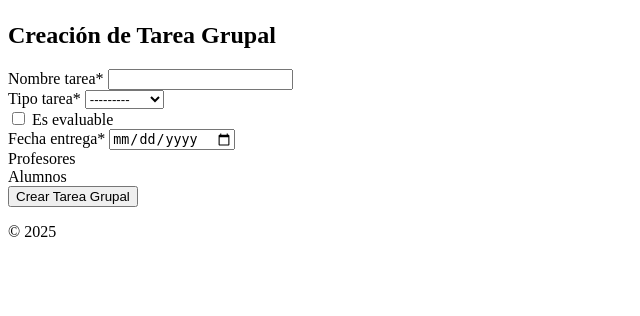
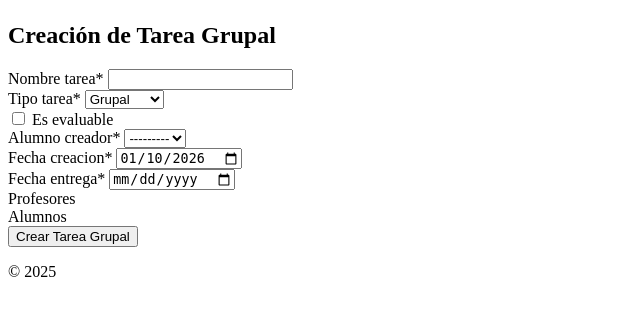
Before and after one commit to antonio23xd/Practica_UT04_Persistencia_Datos, a Django app: page /usuarios/crear_tarea_grupal in a window 1280 px wide. Shown: the part 58-374 px from the top of the page, without its empty margins (0-640 px from the left). Run offline with Django 3.2, Linux system fonts and the light colour scheme; data that the repository does not hold is empty; parts of the project's set-up code (start-up, migrations or seed data) failed here and were passed over; some libraries are stand-ins or nearby versions.

Commit message:
Nuevos campos en el modelo de tarea. Nuevas validaciones en formulario tareas.  Actualizado las vistas, template y form para incluir los campos nuevos: Fecha_creacion y usuario creador.

```diff
--- a/usuarios/forms.py
+++ b/usuarios/forms.py
@@ -54,31 +54,37 @@ class UsuarioForm(forms.ModelForm):
 class TareaIndividualForm(forms.ModelForm):
     class Meta:
         model = Tarea_Individual
-        fields = ('nombre_tarea', 'tipo_tarea', 'es_evaluable', 'fecha_entrega', 'alumno', 'profesores')
+        fields = ('nombre_tarea', 'tipo_tarea', 'es_evaluable', 'alumno_creador', 'fecha_creacion', 'fecha_entrega', 'alumno', 'profesores')
         widgets = {
             'nombre_tarea': forms.TextInput(attrs={'class': 'form-control'}),
             'tipo_tarea': forms.Select(attrs={'class': 'form-control'}),
             'es_evaluable': forms.CheckboxInput(attrs={'class': 'form-check-input'}),
+            'fecha_creacion': forms.DateInput(attrs={'type': 'date'}),
+            'alumno_creador': forms.Select(attrs={'class': 'form-control'}),
             'fecha_entrega': forms.DateInput(attrs={'type': 'date'}),
             'alumno': forms.Select(attrs={'class': 'form-control'}),
             'profesores': forms.CheckboxSelectMultiple(attrs={'class': 'form-control'}),
         }
     def clean(self):
         cleaned_data = super().clean()
-        print(cleaned_data.get('es_evaluable'))
-        print(cleaned_data.get('profesores'))
         #Validación nombre_tarea
         if not cleaned_data.get('nombre_tarea'):
             self.add_error('nombre_tarea', 'El nombre de la tarea no puede estar vacío.')
         #Validación tipo_tarea
         if not cleaned_data.get('tipo_tarea'):
             self.add_error('tipo_tarea', 'El tipo de tarea no puede estar vacío.')
+        else:
+            if cleaned_data.get('tipo_tarea').upper() != 'INDIVIDUAL':
+                self.add_error('tipo_tarea', 'El tipo de tarea debe ser INDIVIDUAL para este formulario.')
         #Validación profesores si es_evaluable es True
         if cleaned_data.get('es_evaluable') and not cleaned_data.get('profesores'):
             self.add_error('profesores', 'Debe seleccionar al menos un profesor para una tarea evaluable.')
         #Validación fecha_entrega
         if not cleaned_data.get('fecha_entrega'):
             self.add_error('fecha_entrega', 'La fecha de entrega no puede estar vacía.')
+        else:
+            if cleaned_data.get('fecha_entrega') <= cleaned_data.get('fecha_creacion'):
+                self.add_error('fecha_entrega', 'La fecha de entrega debe ser posterior a la fecha de creación.')
         #Validación alumno
         if not cleaned_data.get('alumno'):
             self.add_error('alumno', 'El alumno no puede estar vacío.')
@@ -92,13 +98,17 @@ class TareaIndividualForm(forms.ModelForm):
 
 #Tarea Grupal Form
 class TareaGrupalForm(forms.ModelForm):
+    #Compruebo si el tipo de tarea es grupal
+    #Por defecto es grupal, pero el usuario podría cambiarlo
     class Meta:
         model = Tarea_Grupal
-        fields = ('nombre_tarea', 'tipo_tarea', 'es_evaluable', 'fecha_entrega', 'alumnos', 'profesores')
+        fields = ('nombre_tarea', 'tipo_tarea', 'es_evaluable','alumno_creador','fecha_creacion','fecha_entrega', 'alumnos', 'profesores')
         widgets = {
             'nombre_tarea': forms.TextInput(attrs={'class': 'form-control'}),
             'tipo_tarea': forms.Select(attrs={'class': 'form-control'}),
             'es_evaluable': forms.CheckboxInput(attrs={'class': 'form-check-input'}),
+            'alumno_creador': forms.Select(attrs={'class': 'form-control'}),
+            'fecha_creacion': forms.DateInput(attrs={'type': 'date'}),
             'fecha_entrega': forms.DateInput(attrs={'type': 'date'}),
             'alumnos': forms.CheckboxSelectMultiple(attrs={'class': 'form-control'}),
             'profesores': forms.CheckboxSelectMultiple(attrs={'class': 'form-control'}),
@@ -112,12 +122,18 @@ class TareaGrupalForm(forms.ModelForm):
         #Validación tipo_tarea
         if not cleaned_data.get('tipo_tarea'):
             self.add_error('tipo_tarea', 'El tipo de tarea no puede estar vacío.')
+        else:
+            if cleaned_data.get('tipo_tarea').upper() != 'GRUPAL':
+                self.add_error('tipo_tarea', 'El tipo de tarea debe ser GRUPAL para este formulario.')
         #Validación profesores si es_evaluable es True
         if cleaned_data.get('es_evaluable') and not cleaned_data.get('profesores'):
             self.add_error('profesores', 'Debe seleccionar al menos un profesor para una tarea evaluable.')
         #Validación fecha_entrega
         if not cleaned_data.get('fecha_entrega'):
             self.add_error('fecha_entrega', 'La fecha de entrega no puede estar vacía.')
+        else:
+            if cleaned_data.get('fecha_entrega') <= cleaned_data.get('fecha_creacion'):
+                self.add_error('fecha_entrega', 'La fecha de entrega debe ser posterior a la fecha de creación.')
         #Validación alumnos
         if not cleaned_data.get('alumnos'):
             self.add_error('alumnos', 'Debe seleccionar al menos un alumno para la tarea grupal.')
--- a/usuarios/models.py
+++ b/usuarios/models.py
@@ -1,5 +1,7 @@
 import uuid
 from django.db import models
+import datetime
+from django.utils import timezone
 
 # Create your models here.
 class Usuario(models.Model):
@@ -39,8 +41,9 @@ class Tarea(models.Model):
     nombre_tarea = models.CharField(max_length=200)
     tipo_tarea = models.CharField(max_length=20, choices=TIPOS_TAREA)
     es_evaluable = models.BooleanField(default=False, blank=True, null=True)
-    fecha_creacion = models.DateField(auto_now_add=True)
-    fecha_entrega = models.DateField()
+    alumno_creador = models.ForeignKey(Alumno, on_delete=models.CASCADE)
+    fecha_creacion = models.DateTimeField(default=timezone.now)
+    fecha_entrega = models.DateTimeField()
     class Meta:
         abstract = True
 
@@ -49,15 +52,17 @@ class Tarea(models.Model):
 
 class Tarea_Individual(Tarea):
     id_tarea_individual = models.UUIDField(primary_key=True, default=uuid.uuid4, editable=False)
+    tipo_tarea = models.CharField(max_length=20, choices=Tarea.TIPOS_TAREA, default='INDIVIDUAL')
     alumno = models.ForeignKey(Usuario, on_delete=models.CASCADE)
-    profesores = models.ManyToManyField(Usuario, related_name='tarea_individual_profesores', blank=True, null=True)
+    profesores = models.ManyToManyField(Usuario, related_name='tarea_individual_profesores', blank=True)
 
     def __str__(self):
         return super().__str__() + f" - {self.alumno}"
 
 class Tarea_Grupal(Tarea):
     id_tarea_grupal = models.UUIDField(primary_key=True, default=uuid.uuid4, editable=False)
-    alumnos = models.ManyToManyField(Alumno, related_name='tareas_grupales_alumnos', blank=True, null=True)
-    profesores = models.ManyToManyField(Profesor, related_name='tareas_grupales_profesores', blank=True, null=True)
+    tipo_tarea = models.CharField(max_length=20, choices=Tarea.TIPOS_TAREA, default='GRUPAL')
+    alumnos = models.ManyToManyField(Alumno, related_name='tareas_grupales_alumnos', blank=True)
+    profesores = models.ManyToManyField(Profesor, related_name='tareas_grupales_profesores', blank=True)
     def __str__(self):
         return super().__str__() + f" - {self.alumno}"
--- a/usuarios/templates/creacion_tarea_grupal.html
+++ b/usuarios/templates/creacion_tarea_grupal.html
@@ -9,6 +9,8 @@
         {{ tarea_grupal_form.nombre_tarea|as_crispy_field }}
         {{ tarea_grupal_form.tipo_tarea|as_crispy_field }}
         {{ tarea_grupal_form.es_evaluable|as_crispy_field }}
+        {{ tarea_grupal_form.alumno_creador|as_crispy_field }}
+        {{ tarea_grupal_form.fecha_creacion|as_crispy_field }}
         {{ tarea_grupal_form.fecha_entrega|as_crispy_field }}
         {{ tarea_grupal_form.profesores|as_crispy_field }}
         {{ tarea_grupal_form.alumnos|as_crispy_field }}
--- a/usuarios/templates/creacion_tarea_individual.html
+++ b/usuarios/templates/creacion_tarea_individual.html
@@ -9,6 +9,8 @@
         {{ tarea_individual_form.nombre_tarea|as_crispy_field }}
         {{ tarea_individual_form.tipo_tarea|as_crispy_field }}
         {{ tarea_individual_form.es_evaluable|as_crispy_field }}
+        {{ tarea_individual_form.alumno_creador|as_crispy_field }}
+        {{ tarea_individual_form.fecha_creacion|as_crispy_field }}
         {{ tarea_individual_form.fecha_entrega|as_crispy_field }}
         {{ tarea_individual_form.alumno|as_crispy_field }}
         {{ tarea_individual_form.profesores|as_crispy_field }}
--- a/usuarios/views.py
+++ b/usuarios/views.py
@@ -1,3 +1,4 @@
+import datetime
 from django.http import Http404
 from django.shortcuts import redirect, render
 from django.contrib import messages
@@ -45,8 +46,20 @@ def crear_tarea_individual(request):
         tarea_individual_form = TareaIndividualForm(request.POST)
         if tarea_individual_form.is_valid():
             tarea = tarea_individual_form.save()
-            messages.success(request, f'Tarea {tarea.nombre_tarea} creada correctamente.')
-            return redirect('visualizar_lista_usuarios')
+            id_usuario = request.POST.get('alumno_creador')
+            usuario = Usuario.objects.filter(id_usuario=id_usuario).first()
+            if usuario is None:
+                raise Http404("Usuario no encontrado")
+            else:
+                alumno_creador = Alumno.objects.filter(usuario=usuario).first()
+                if alumno_creador is None:
+                    raise Http404("Alumno creador no encontrado")
+                else:
+                    print('Alumno creador: ',alumno_creador)
+                    tarea.alumno_creador = alumno_creador
+                    tarea.save()
+                    messages.success(request, f'Tarea {tarea.nombre_tarea} creada correctamente.')
+                    return redirect('visualizar_lista_usuarios')
         else:
             print(tarea_individual_form.errors)
     else:
@@ -59,8 +72,20 @@ def crear_tarea_grupal(request):
         tarea_grupal_form = TareaGrupalForm(request.POST)
         if tarea_grupal_form.is_valid():
             tarea = tarea_grupal_form.save()
-            messages.success(request, f'Tarea {tarea.nombre_tarea} creada correctamente.')
-            return redirect('visualizar_lista_usuarios')
+            id_usuario = request.POST.get('alumno_creador')
+            usuario = Usuario.objects.filter(id_usuario=id_usuario).first()
+            if usuario is None:
+                raise Http404("Usuario no encontrado")
+            else:
+                alumno_creador = Alumno.objects.filter(usuario=usuario).first()
+                if alumno_creador is None:
+                    raise Http404("Alumno creador no encontrado")
+                else:
+                    print('Alumno creador: ',alumno_creador)
+                    tarea.alumno_creador = alumno_creador
+                    tarea.save()
+                    messages.success(request, f'Tarea {tarea.nombre_tarea} creada correctamente.')
+                    return redirect('visualizar_lista_usuarios')
         else:
             print(tarea_grupal_form.errors)
     else:
@@ -75,12 +100,13 @@ def visualizar_tareas_alumno(request, id_usuario):
     alumno = Alumno.objects.filter(usuario=usuario).first()
     if alumno is None:
         raise Http404("Alumno no encontrado")
-    tareas = Tarea_Individual.objects.filter(alumno=alumno.usuario)
+    tareas_creadas_individual = Tarea_Individual.objects.filter(alumno_creador=alumno)
+    tareas_creadas_grupal = Tarea_Grupal.objects.filter(alumno_creador=alumno)
+    tareas_individuales = Tarea_Individual.objects.filter(alumno=alumno.usuario)
     tareas_grupales = Tarea_Grupal.objects.filter(alumnos=alumno)
-    if not tareas:
+    if not tareas_individuales and not tareas_grupales:
         messages.info(request, f'El alumno {usuario.nombre} {usuario.apellidos} no tiene tareas asignadas.')
-    return render(request, 'visualizar_tareas_alumno.html', {'usuario': usuario, 'tareas': tareas, 'tareas_grupales': tareas_grupales})
-
+    return render(request, 'visualizar_tareas_alumno.html', {'usuario': usuario, 'tareas_individuales': tareas_individuales, 'tareas_grupales': tareas_grupales, 'tareas_creadas_individual': tareas_creadas_individual, 'tareas_creadas_grupal': tareas_creadas_grupal})
 #Visualizar las tareas del profesor
 def visualizar_tareas_profesor(request, id_usuario):
     usuario = Usuario.objects.filter(id_usuario=id_usuario).first()
```
Also changed, not shown: usuarios/templates/visualizar_tareas_alumno.html (+11 -0 lines), usuarios/migrations/0010_alter_tarea_grupal_tipo_tarea_and_more.py (added), usuarios/migrations/0011_tarea_grupal_alumno_creador_and_more.py (added), usuarios/migrations/0012_alter_tarea_grupal_alumno_creador_and_more.py (added).
